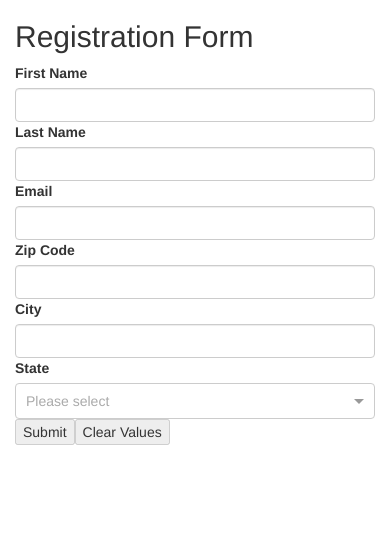
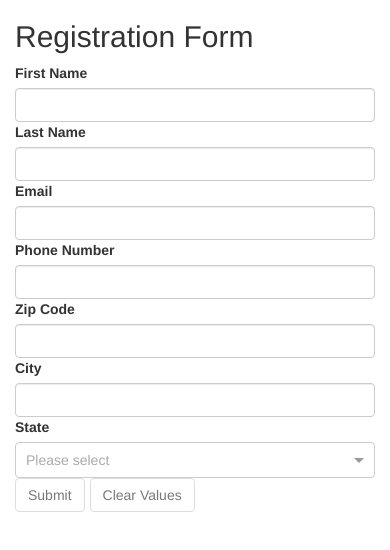
Before and after one commit to nikhildirb9/Redux_Form_Custom, a React app: page / in a window 390 px wide. Shown: the top 550 px of the page. Built offline with nearby package versions, Linux system fonts and the light colour scheme.

Commit message:
added phone number field and refactored

```diff
--- a/src/components/UserForm.jsx
+++ b/src/components/UserForm.jsx
@@ -3,32 +3,12 @@ import { connect } from 'react-redux';
 import { Field, reduxForm, FormSection, formValueSelector } from 'redux-form';
 import CustomInput from './CustomInput';
 import ReduxFormSelect from './ReduxFormSelect';
-import validator from 'validator';
 import { saveForm, setFormSubmittingFlag, postalCodeLookup, clearCityStateValues } from './UserActions';
 import { get } from 'lodash';
-import { stateList } from './utils';
+import { stateList, requiredError, required, email, validUSZipCode, normalizePhone, minLength12 } from './utils';
+import { Button, ButtonToolbar } from 'react-bootstrap';
 
 const selector = formValueSelector('userForm');
-
-const requiredError = "Please Enter Required Filed";
-
-
-
-const required = (value) => {
-    if (value === undefined || value === '' || value === null) {
-        return 'required';
-    }
-    return undefined;
-};
-
-const email = value =>
-    (value && !validator.isEmail(value)
-        ? 'invalid'
-        : undefined);
-
-const validUSZipCode = value =>
-    (value && !validator.isPostalCode(value, 'US')
-        ? 'invalid' : undefined);
 
 const onSubmit = (values, dispatch) => {
     dispatch(setFormSubmittingFlag(true));
@@ -83,6 +63,19 @@ const UserForm = props => {
                     </div>
                     <div>
                         <Field
+                            name="phone"
+                            component={CustomInput}
+                            validate={[required, minLength12]}
+                            errorMessages={{
+                                required: requiredError,
+                                invalid: 'Enter valid Phone number',
+                            }}
+                            label='Phone Number'
+                            normalize={normalizePhone}
+                        />
+                    </div>
+                    <div>
+                        <Field
                             name="zip"
                             component={CustomInput}
                             validate={[required, validUSZipCode]}
@@ -122,11 +115,11 @@ const UserForm = props => {
                     </div>
             </FormSection>
             <div>
-                <button type="submit" disabled={pristine || submitting}>Submit</button>
-                <button type="button" disabled={pristine || submitting} onClick={reset}>
-                    Clear Values
-                </button>
-                </div>
+                <ButtonToolbar>
+                    <Button as="input" type="submit" variant="primary" value="Submit" size="lg" disabled={pristine || submitting}>Submit</Button>
+                    <Button as="input" type="reset" variant="secondary" value="Reset" size="lg" disabled={pristine || submitting} onClick={reset}>Clear Values</Button>
+                </ButtonToolbar>
+            </div>
             </form>
             </Fragment>
     );
--- a/src/components/utils.js
+++ b/src/components/utils.js
@@ -1,3 +1,46 @@
+import validator from 'validator';
+
+export const requiredError = "Please Enter Required Filed";
+
+export const required = (value) => {
+    if (value === undefined || value === '' || value === null) {
+        return 'required';
+    }
+    return undefined;
+};
+
+export const email = value =>
+    (value && !validator.isEmail(value)
+        ? 'invalid'
+        : undefined);
+
+export const validUSZipCode = value =>
+    (value && !validator.isPostalCode(value, 'US')
+        ? 'invalid' : undefined);
+
+export const minLength = min => value =>
+    (value && value.length < min ? 'invalid' : undefined);
+
+export const minLength12 = minLength(12);
+
+export const normalizePhone = (value) => {
+    if (!value) {
+        return value;
+    }
+    const onlyNums = value.replace(/[^\d]/g, '');
+    if (onlyNums.length <= 3) {
+        return onlyNums;
+    }
+    if (onlyNums.length <= 7) {
+        return `${onlyNums.slice(0, 3)}-${onlyNums.slice(3)}`;
+    }
+    return `${onlyNums.slice(0, 3)}-${onlyNums.slice(3, 6)}-${onlyNums.slice(
+        6,
+        10,
+    )}`;
+};
+
+
 export const stateList =
     [
         {
```
Also changed, not shown: package.json (+4 -3 lines), 1 other file (tests, documents, lock files or other folders).
